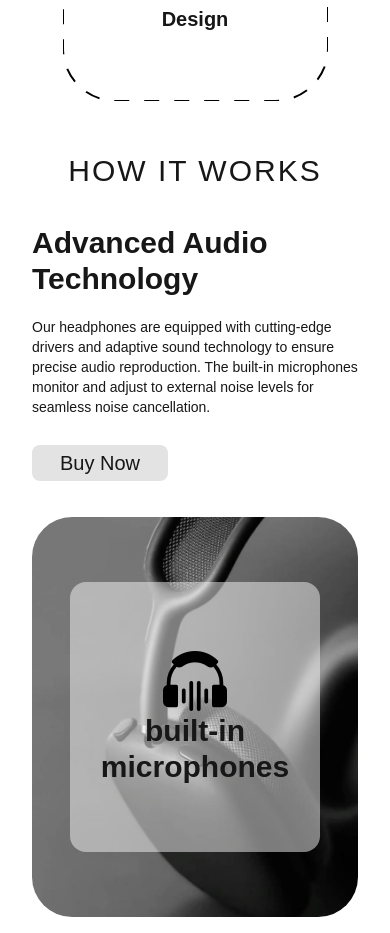
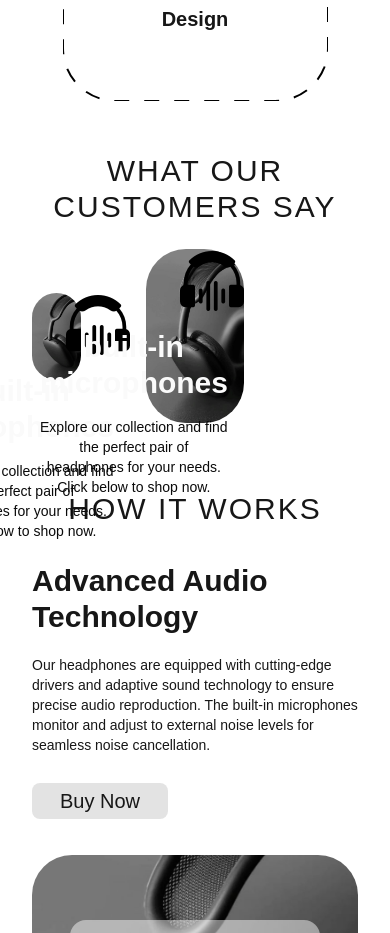
Before and after one commit to Maryammuhammadafzal/headphones-Landing-Page, a Next.js app: page / in a window 390 px wide. Shown: the part 1203-2136 px from the top of the page. Built offline with nearby package versions, Linux system fonts and the light colour scheme; a web font is replaced by a local one.

Commit message:
making responsive

```diff
--- a/src/app/different/page.tsx
+++ b/src/app/different/page.tsx
@@ -1,25 +1,38 @@
 import Image from 'next/image'
 import React from 'react'
 
-const DiferentPage = () => {
+const DifferentPage = () => {
     return (
         <div className='flex w-full justify-center items-center md:py-20 sm:py-14 xs:py-10 2xs:py-5 py-3 h-auto' >
             <div className='xl:w-[90%] w-full h-auto flex justify-center items-center flex-col md:gap-10 sm:gap-6 gap-3'>
                 <h2 className='text-primary xl:text-8xl lg:text-[84px] md:text-[64px] sm:text-[56px] xs:text-[38px] 2xs:text-3xl max-2xs:leading-5 3xs:text-2xl text-xl uppercase text-center letter-spacing font-mono'>What Our Customers Say</h2>
-                <div className='w-full grid grid-rows-2 gap-4 mx-auto h-auto md:py-7 sm:py-5 py-3 justify-evenly items-center'>
+                <div className='w-full flex flex-col gap-4 mx-auto h-auto md:py-7 sm:py-5 py-3 justify-evenly items-center'>
                     <div className='w-full grid grid-cols-3 gap-4 mx-auto h-auto justify-evenly items-center'>
 
-                        <div className='w-full grid-cols-2 flex justify-center items-center'>
+                        <div className='w-full grid grid-cols-2 relative justify-center items-center'>
                             <Image src='/images/work-image.png' alt='icon' width={400} height={400} className='w-full rounded-[40px] h-full object-cover' />
-                            <Image src='/images/work-icon.png' alt='icon' width={64} height={64} className='' />
-                            <div className='w-full h-full flex justify-end items-start flex-col absolute rounded-2xl'>
-                                <h3 className='xs:text-4xl 2xs:text-3xl text-2xl  font-bold font-sans text-primary text-center'>built-in microphones</h3>
+                            <div className='w-full h-full flex top-0 left-0 justify-start items-end flex-col absolute rounded-2xl'>
+                                <Image src='/images/work-icon.png' alt='icon' width={64} height={64} className='' />
+                                <div className='flex flex-col gap-4 justify-end items-start p-4'>
+                                    <h3 className='xs:text-4xl 2xs:text-3xl text-2xl  font-bold font-sans text-primary-foreground text-center'>built-in microphones</h3>
+                                    <p className='font-sans lg:text-xl md:text-lg sm:text-base text-sm text-center'>Explore our collection and find the perfect pair of headphones for your needs. Click below to shop now.</p>
+                                </div>
+                            </div>
+                        </div>
+                        <div className='w-full grid  relative grid-cols-1 justify-center items-center'>
+                            <Image src='/images/work-image.png' alt='icon' width={400} height={400} className='w-full rounded-[40px] h-full object-cover' />
+                            <div className='w-full h-full flex top-0 left-0 justify-start items-end flex-col absolute rounded-2xl'>
+                                <Image src='/images/work-icon.png' alt='icon' width={64} height={64} className='' />
+                                <div className='flex flex-col gap-4 justify-end items-start p-4'>
+                                    <h3 className='xs:text-4xl 2xs:text-3xl text-2xl  font-bold font-sans text-primary-foreground text-center'>built-in microphones</h3>
+                                    <p className='font-sans lg:text-xl md:text-lg sm:text-base text-sm text-center'>Explore our collection and find the perfect pair of headphones for your needs. Click below to shop now.</p>
+                                </div>
                             </div>
                         </div>
 
                     </div>
                     <div className='w-full grid grid-cols-1 gap-4 mx-auto h-auto justify-evenly items-center'>
-
+<div className='grid-cols-3 w-full grid'></div>
                     </div>
                 </div>
             </div>
@@ -27,4 +40,4 @@ const DiferentPage = () => {
     )
 }
 
-export default DiferentPage
+export default DifferentPage
--- a/src/app/page.tsx
+++ b/src/app/page.tsx
@@ -2,11 +2,13 @@ import Image from "next/image";
 import TestimonialPage from "./testimonial/page";
 import WorkPage from "./work/page";
 import HighlightPage from "./highlights/page";
+import DifferentPage from "./different/page";
 
 export default function Home() {
   return (
 <div className="w-full h-auto overflow-hidden p-8 relative">
   <HighlightPage/>
+  <DifferentPage/>
   <WorkPage/>
   <TestimonialPage/>
 </div>
```
